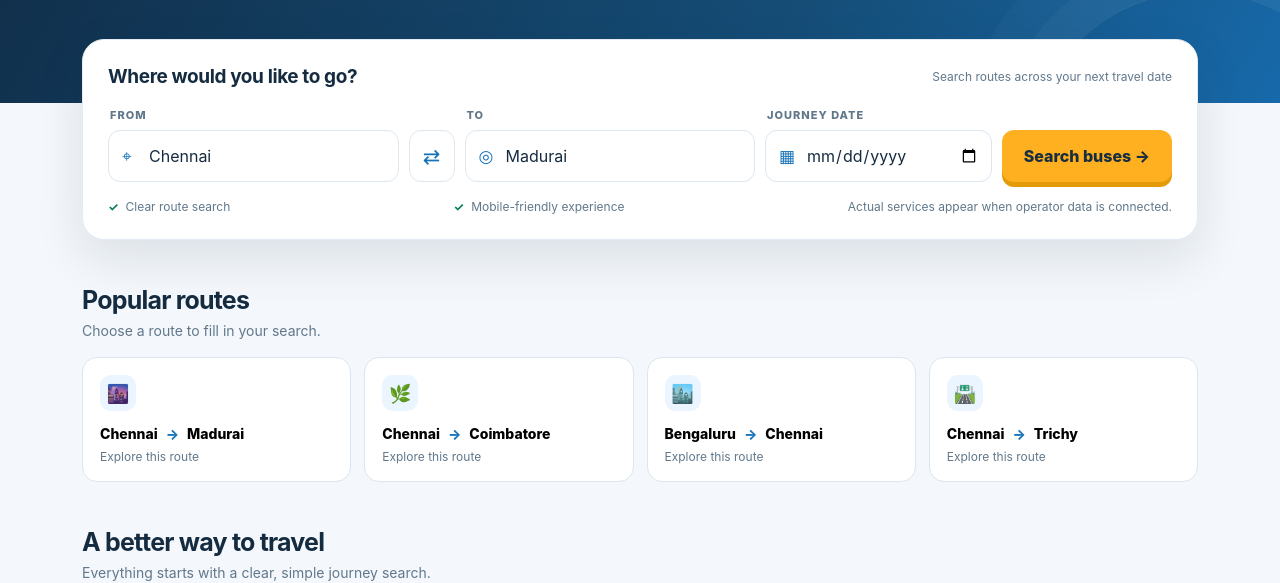
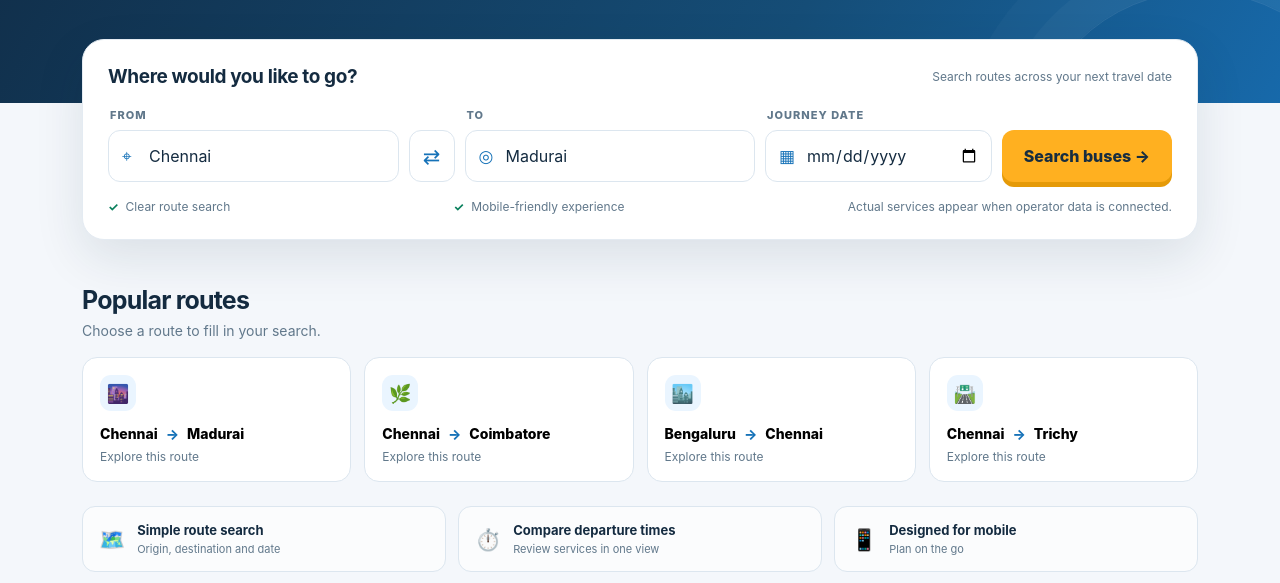
Before and after one commit to hrkartstore-max/hepra-bus-travel, a website: page index.html in a window 1280 px wide. Shown: the part 380-963 px from the top of the page. Drawn offline with Linux system fonts and the light colour scheme.

Commit message:
Add travel benefit strip to HEPRA BUS homepage

```diff
--- a/index.html
+++ b/index.html
@@ -57,6 +57,7 @@ main{padding-bottom:40px}.section{padding-top:45px}.section-head{display:flex;ju
 <div class="shell results-section" id="resultsSection" hidden>
 <div class="results-heading"><h2>Available services</h2><label class="sr-only" for="sortResults">Sort services</label><select class="sort-control" id="sortResults"><option value="departure">Sort: Departure</option><option value="price">Sort: Lowest fare</option><option value="operator">Sort: Operator</option></select></div><p class="status" id="status" role="status" aria-live="polite"></p><div class="results" id="results"></div>
 </div>
+<div class="shell"><div class="travel-strip"><div class="strip-item"><span class="strip-icon">🗺️</span><span><strong>Simple route search</strong><small>Origin, destination and date</small></span></div><div class="strip-item"><span class="strip-icon">⏱️</span><span><strong>Compare departure times</strong><small>Review services in one view</small></span></div><div class="strip-item"><span class="strip-icon">📱</span><span><strong>Designed for mobile</strong><small>Plan on the go</small></span></div></div></div>
 <div class="shell section">
 <div class="section-head"><div><h2>A better way to travel</h2><p>Everything starts with a clear, simple journey search.</p></div></div>
 <div class="features">
```
